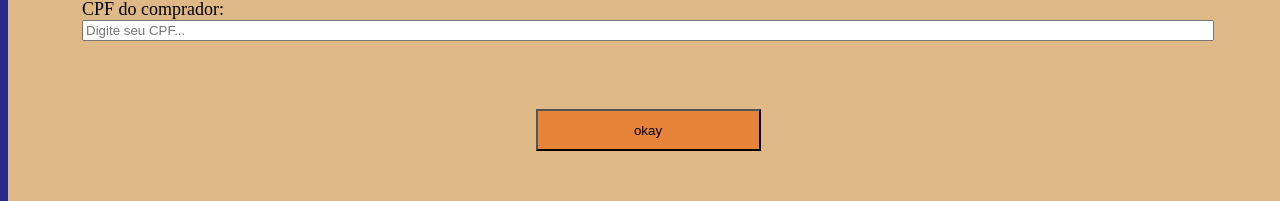
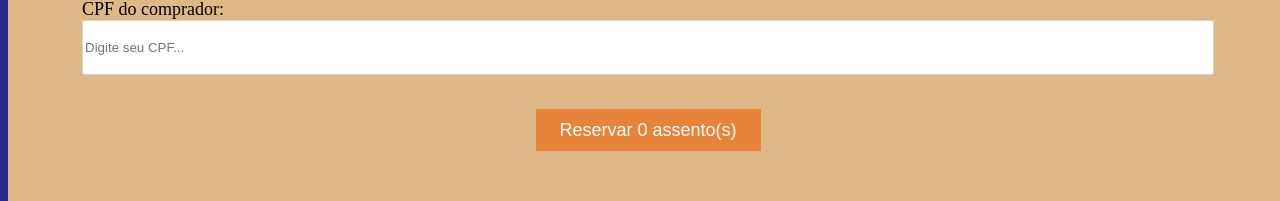
Before and after one commit to ThaisFrancaG/Driven09---CINEFLIX, a React (Create React App) app: page /filme/1/sessao/1 in a window 1280 px wide. Shown: the part 441-642 px from the top of the page. Built offline with nearby package versions, Linux system fonts and the light colour scheme; no server answers.

Commit message:
feat: criação da tela de sucesso. Correção em telas anteriores para passagem de estado pelo link junto ao Path

```diff
--- a/src/App.js
+++ b/src/App.js
@@ -4,6 +4,7 @@ import "./assets/style.css";
 import Movies from "./components/MoviesRender";
 import RenderSeats from "./components/SeatsRender";
 import SessionsMovie from "./components/SessionsMovie";
+import TicketConfirm from "./components/TicketConfirm";
 
 export default function App() {
   return (
@@ -20,6 +21,10 @@ export default function App() {
               path="/filme/:idMovie/sessao/:idSession"
               element={<RenderSeats />}
             />
+            <Route
+              path="/filme/:idMovie/sessao/:idSession/sucesso"
+              element={<TicketConfirm />}
+            />
             {/* <Route path="/sessao/:idSessao" element={<RenderSeats />} /> */}
           </Routes>
         </BrowserRouter>
--- a/src/components/MoviePoster.js
+++ b/src/components/MoviePoster.js
@@ -3,7 +3,7 @@ import { Link, useParams } from "react-router-dom";
 
 export default function MoviePoster(props) {
   return (
-    <Link to={`/filme/${props.idMovie}`}>
+    <Link to={`/filme/${props.idMovie}`} state={props.title}>
       <figure className="movie-poster">
         <img src={props.posterURL} alt={props.title} />
       </figure>
--- /dev/null
+++ b/src/components/SeatsReference.js
@@ -0,0 +1,45 @@
+import styled from "styled-components";
+export default function SeatsReference() {
+  return (
+    <Map>
+      <MapDetails>
+        <span className="seats-map available"></span>
+        <span> Selecionado</span>
+      </MapDetails>
+      <MapDetails>
+        <span className="seats-map selected"></span>
+        <span> Disponível</span>
+      </MapDetails>
+      <MapDetails>
+        <span className="seats-map unavailable"></span>
+        <span> Indisponível</span>
+      </MapDetails>
+    </Map>
+  );
+}
+
+const Map = styled.div`
+  width: 100vw;
+  display: flex;
+  justify-content: center;
+
+  .selected {
+    background-color: #8dd7cf;
+  }
+  .available {
+    background-color: #c3cfd9;
+  }
+  .unavailable {
+    background-color: #fbe192;
+  }
+`;
+
+const MapDetails = styled.div`
+  width: 95px;
+  display: flex;
+  flex-direction: column;
+  justify-content: center;
+  align-items: center;
+
+  font-size: 13px;
+`;
--- a/src/components/SeatsRender.js
+++ b/src/components/SeatsRender.js
@@ -1,18 +1,39 @@
 import { useState, useEffect } from "react";
 import axios from "axios";
-import { useParams } from "react-router-dom";
+import { useParams, Link, useLocation } from "react-router-dom";
 import SeatsSession from "./SeatsSession";
 import styled from "styled-components";
 import SeatsSelectionInput from "./SeatsSelectionInput";
+import SeatsReference from "./SeatsReference";
 import TicketConfirm from "./TicketConfirm";
 
-export default function RenderSeats() {
+export default function RenderSeats(props) {
   const [seats, setSeats] = useState([]);
   const { idSession } = useParams();
 
   const [userName, setUserName] = useState("");
   const [userCPF, setUserCPF] = useState("");
 
+  const [quantitySeats, setQuantitySeats] = useState(0);
+  const [selectedSeats, setSelectedSeats] = useState([]);
+
+  const [conditionalPath, setPath] = useState("#");
+
+  function checkInputs() {
+    if (quantitySeats === 0) {
+      alert("Por favor, selecione ao menos um assento");
+      return false;
+    }
+    if (userName.length < 3) {
+      alert("Por favor, adicione um nome de pelo menos 3 letras");
+      return false;
+    }
+    if (userCPF.length < 11 || userCPF.length > 11) {
+      alert("Formato de CPF inválido. Insira apenas números (11 dígitos)");
+      return false;
+    }
+    setPath("sucesso");
+  }
   useEffect(() => {
     const requisition = axios.get(
       `https://mock-api.driven.com.br/api/v4/cineflex/showtimes/${idSession}/seats`
@@ -27,70 +48,52 @@ export default function RenderSeats() {
   }, []);
 
   function printSeats(response) {
-    console.log(response.data);
     setSeats(response.data.seats);
   }
-  console.log(userName);
+
   return (
     <>
       <header className="screen-title">Selecione o Horário</header>
       <div class="screen-all">
         <div className="seats-display">
-          <SeatsSession seats={seats} />
+          <SeatsSession
+            seats={seats}
+            quantitySeats={quantitySeats}
+            setQuantitySeats={setQuantitySeats}
+            selectedSeats={selectedSeats}
+            setSelectedSeats={setSelectedSeats}
+          />
         </div>
-        <Map>
-          <MapDetails>
-            <span className="seats-map available"></span>
-            <span> Selecionado</span>
-          </MapDetails>
-          <MapDetails>
-            <span className="seats-map selected"></span>
-            <span> Disponível</span>
-          </MapDetails>
-          <MapDetails>
-            <span className="seats-map unavailable"></span>
-            <span> Indisponível</span>
-          </MapDetails>
-        </Map>
+        <SeatsReference />
         <SeatsSelectionInput
           userName={userName}
           setUserName={setUserName}
           userCPF={userCPF}
           setUserCPF={setUserCPF}
         />
-        <Button>okay</Button>
+        <Link
+          to={conditionalPath}
+          state={
+            ({ userName: userName },
+            { userCPF: userCPF },
+            { quantitySeats: quantitySeats },
+            { movieName: props.movieName })
+          }
+        >
+          <Button onClick={() => checkInputs()}>
+            Reservar {quantitySeats} assento(s)
+          </Button>
+        </Link>
       </div>
     </>
   );
 }
 
-const Map = styled.div`
-  width: 100vw;
-  display: flex;
-  justify-content: center;
-
-  .selected {
-    background-color: #8dd7cf;
-  }
-  .available {
-    background-color: #c3cfd9;
-  }
-  .unavailable {
-    background-color: #fbe192;
-  }
-`;
-
-const MapDetails = styled.div`
-  width: 95px;
-  display: flex;
-  flex-direction: column;
-  justify-content: center;
-  align-items: center;
-
-  font-size: 13px;
-`;
 const Button = styled.button`
   width: 225px;
   height: 42px;
   background-color: #e8833a;
+  color: #ffffff;
+  font-size: 18px;
+  border: none;
 `;
--- a/src/components/SeatsSelectionInput.js
+++ b/src/components/SeatsSelectionInput.js
@@ -45,4 +45,9 @@ const FormItem = styled.div`
   width: 90vw;
   padding: 10px;
   box-sizing: border-box;
+  input {
+    height: 51px;
+    border: 1px solid #d5d5d5;
+    border-radius: 3px;
+  }
 `;
--- a/src/components/SeatsSession.js
+++ b/src/components/SeatsSession.js
@@ -8,12 +8,13 @@ export default function SeatsSession(props) {
   let secondRow = allSeats.slice(10, 20);
   let thirdRow = allSeats.slice(20, 30);
 
-  const [quantitySeats, setQuantitySeats] = useState(0);
-  const [selectedSeats, setSelectedSeats] = useState([]);
+  let quantitySeats = props.quantitySeats;
+  let selectedSeats = props.selectedSeats;
+
   function selectSeat(seatSelected) {
     let isAvaliable = seatSelected.isAvailable;
     isAvaliable
-      ? changeSelection(seatSelected.id)
+      ? changeSelection(seatSelected.name)
       : alert("Esse assento já está ocupado");
   }
 
@@ -22,15 +23,15 @@ export default function SeatsSession(props) {
       alert("será desselecionado");
       let index = selectedSeats.indexOf(seatSelected);
       selectedSeats.splice(index, 1);
-      setQuantitySeats(quantitySeats - 1);
+      props.setQuantitySeats(quantitySeats - 1);
     } else {
-      setSelectedSeats([...selectedSeats, seatSelected]);
-      setQuantitySeats(quantitySeats + 1);
+      props.setSelectedSeats([...selectedSeats, seatSelected]);
+      props.setQuantitySeats(quantitySeats + 1);
     }
   }
 
   useEffect(() => {
-    setSelectedSeats(selectedSeats);
+    props.setSelectedSeats(selectedSeats);
   }, [quantitySeats]);
 
   return (
@@ -39,7 +40,7 @@ export default function SeatsSession(props) {
         {firstRow.map((seat) => (
           <Seat
             key={seat.id}
-            selected={selectedSeats.includes(seat.id)}
+            selected={selectedSeats.includes(seat.name)}
             available={seat.isAvailable}
             onClick={() => selectSeat(seat)}
           >
@@ -51,7 +52,7 @@ export default function SeatsSession(props) {
         {secondRow.map((seat) => (
           <Seat
             key={seat.id}
-            selected={selectedSeats.includes(seat.id) ? true : false}
+            selected={selectedSeats.includes(seat.name) ? true : false}
             available={seat.isAvailable}
             onClick={() => selectSeat(seat)}
           >
@@ -63,7 +64,7 @@ export default function SeatsSession(props) {
         {thirdRow.map((seat) => (
           <Seat
             key={seat.id}
-            selected={selectedSeats.includes(seat.id) ? true : false}
+            selected={selectedSeats.includes(seat.name) ? true : false}
             available={seat.isAvailable}
             onClick={() => selectSeat(seat)}
           >
--- a/src/components/Sessions.js
+++ b/src/components/Sessions.js
@@ -1,11 +1,12 @@
 import { useState, useEffect } from "react";
 import styled from "styled-components";
-import { Link, useParams } from "react-router-dom";
+import { Link, useParams, useLocation } from "react-router-dom";
 
 export default function Sessions(props) {
   let sessionDetails = props.sessions;
-
-  // console.log(sessionDetails);
+  let location = useLocation();
+  let movieTitle = location.state;
+  console.log(movieTitle);
 
   let individualSession = sessionDetails.map((teste, i) => (
     <DayContainer key={i}>
--- a/src/components/TicketConfirm.js
+++ b/src/components/TicketConfirm.js
@@ -1,5 +1,25 @@
 import styled from "styled-components";
 
 export default function TicketConfirm(props) {
-  return console.log(props.selectedSeats);
+  console.log(props.userName);
+  return (
+    <div>
+      <Details>
+        <DetailsTitle>Filme e sessão</DetailsTitle>
+      </Details>
+      <Details>
+        <DetailsTitle>Ingressos</DetailsTitle>
+      </Details>
+      <Details>
+        <DetailsTitle>Comprador</DetailsTitle>
+      </Details>
+    </div>
+  );
 }
+
+const Details = styled.div`
+  background-color: blue;
+`;
+const DetailsTitle = styled.span`
+  background-color: pink;
+`;
```
